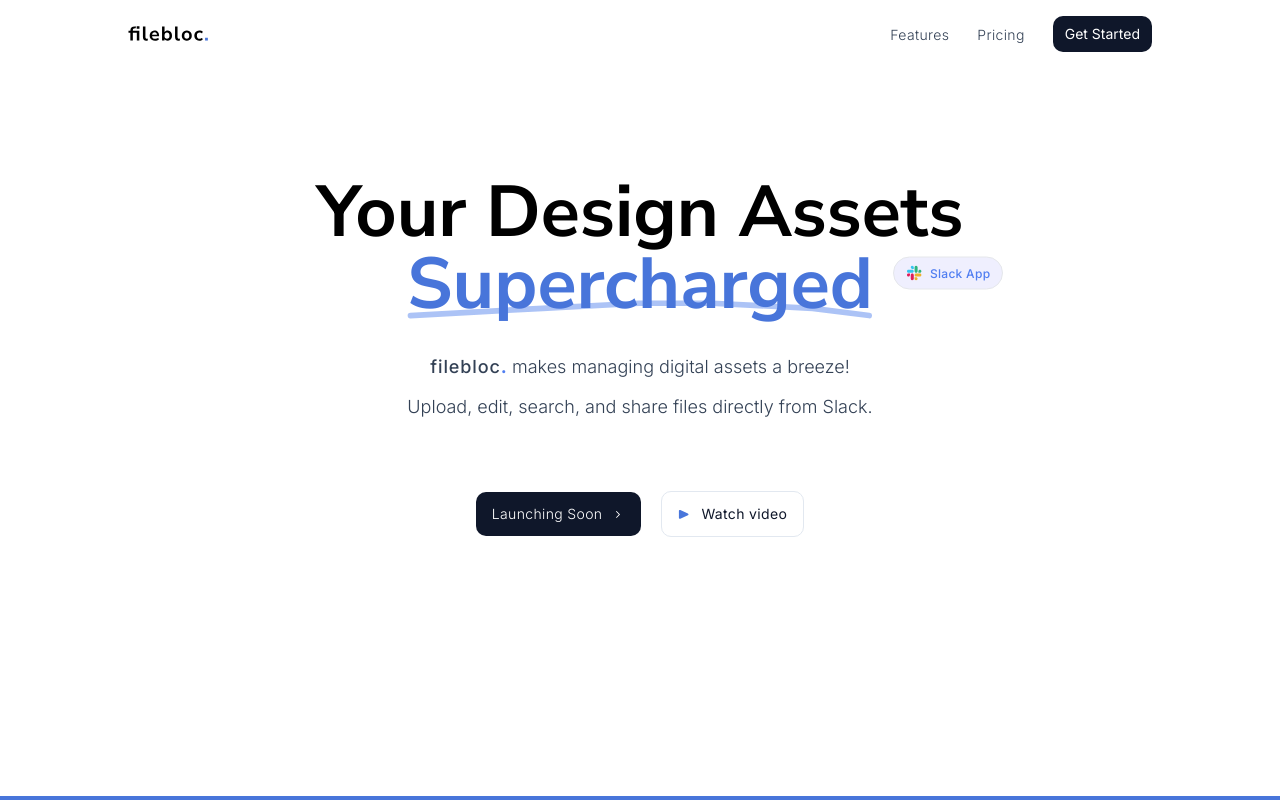
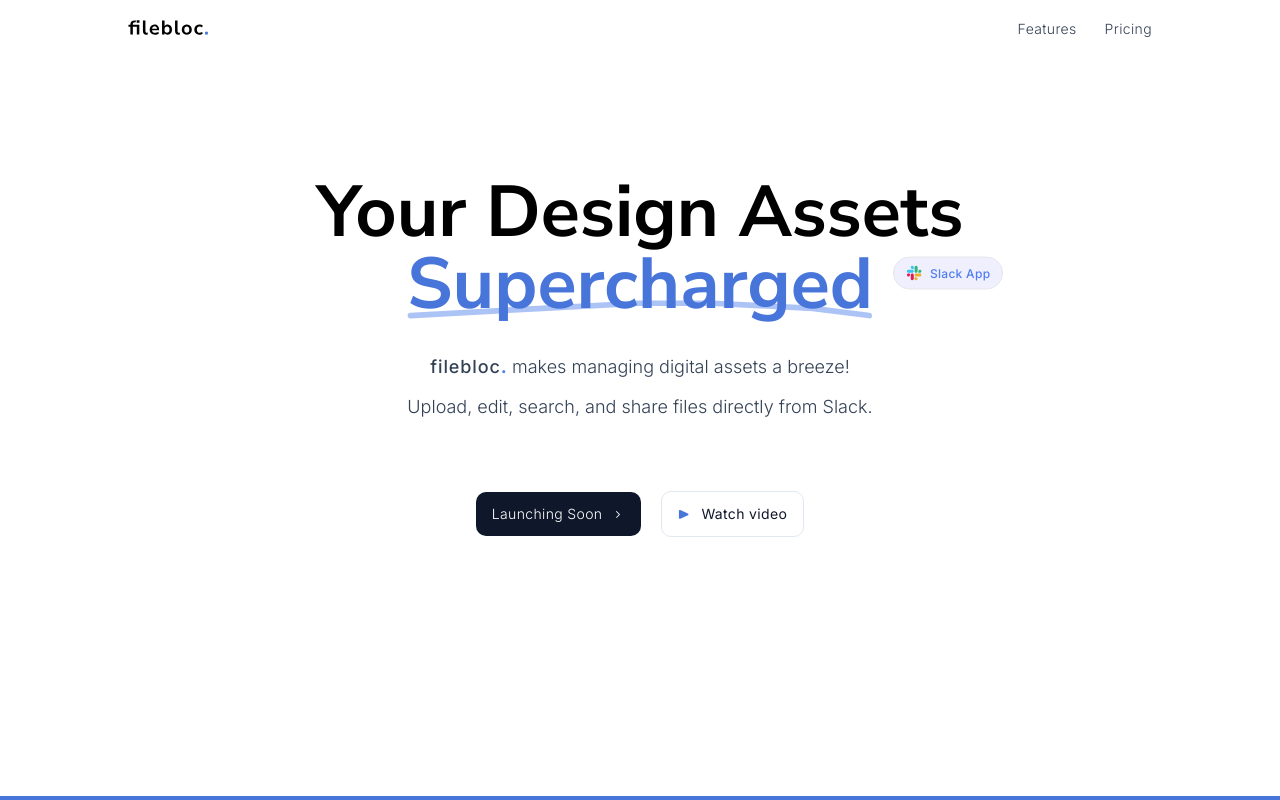
Before and after one commit to Moniet/assethub-monorepo, a Next.js app in the folder frontend/: page / in a window 1280 px wide. Shown: the top 800 px of the page. Built offline with nearby package versions, Linux system fonts and the light colour scheme.

Commit message:
✨ new video

```diff
--- a/frontend/src/app/page.tsx
+++ b/frontend/src/app/page.tsx
@@ -288,11 +288,11 @@
                     Pricing
                   </a>
                 </div>
-                <a href="#get-started">
+                {/* <a href="#launching">
                   <div className="px-3 py-2 bg-[#0F172A] rounded-md text-white text-sm">
                     Get Started
                   </div>
-                </a>
+                </a> */}
               </div>
             </div>
           </Gutter>
--- a/frontend/src/components/PricingSection.tsx
+++ b/frontend/src/components/PricingSection.tsx
@@ -69,7 +69,7 @@
     <div
       className={`flex flex-col gap-7 p-10 rounded-lg border bg-white sm:max-w-[350px] xs:min-w-[300px] md:min-w-[350px] ${
         isPopular
-          ? " border-primary-500 md:scale-110 shadow-lg"
+          ? " border-primary-500 lg:scale-110 lg:shadow-lg"
           : " border-slate-200 shadow"
       }`}
     >
```
Also changed, not shown: 1 other file (tests, documents, lock files or other folders).
